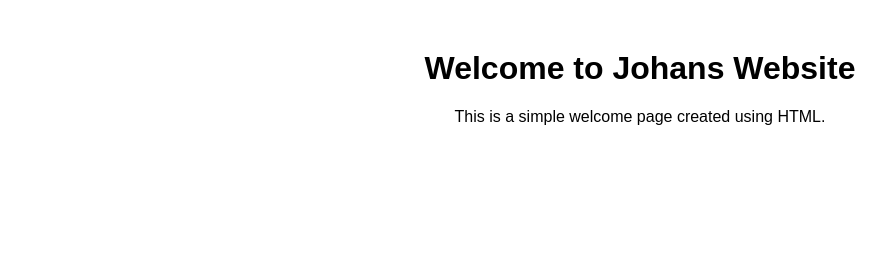
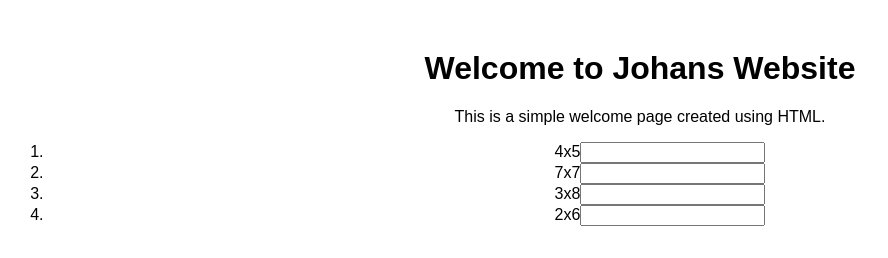
Before and after one commit to johangranath/learn, a plain HTML site: page index.html in a window 1280 px wide. Shown: the whole page, without its empty margins (0-888 px from the left). Drawn offline with nearby package versions, Linux system fonts and the light colour scheme.

Commit message:
Code for adding listitems from array

```diff
--- a/index.html
+++ b/index.html
@@ -4,16 +4,33 @@
     <meta charset="UTF-8">
     <meta name="viewport" content="width=device-width, initial-scale=1.0">
     <title>Welcome Page</title>
-    <style>
-        body {
-            font-family: Arial, sans-serif;
-            text-align: center;
-            margin-top: 50px;
-        }
-    </style>
+
 </head>
 <body>
     <h1>Welcome to Johans Website</h1>
     <p>This is a simple welcome page created using HTML.</p>
+    <ol class="mylist"></ol>
 </body>
+<script src="https://code.jquery.com/jquery-3.7.1.slim.min.js" integrity="sha256-kmHvs0B+OpCW5GVHUNjv9rOmY0IvSIRcf7zGUDTDQM8=" crossorigin="anonymous"></script>
+<style>
+    body {
+        font-family: Arial, sans-serif;
+        text-align: center;
+        margin-top: 50px;
+    }
+</style>
+<script>
+    $(document).ready(function() {
+        var questions = ['4x5', '7x7', '3x8', '2x6'];
+        var cList = $('.mylist')
+        $.each(questions, function(i)
+        {
+            var li = $('<li/>')
+                .text(questions[i])
+                .appendTo(cList);
+            var input = $('<input/>')
+                .appendTo(li);
+        });
+    });
+</script>
 </html>
```
